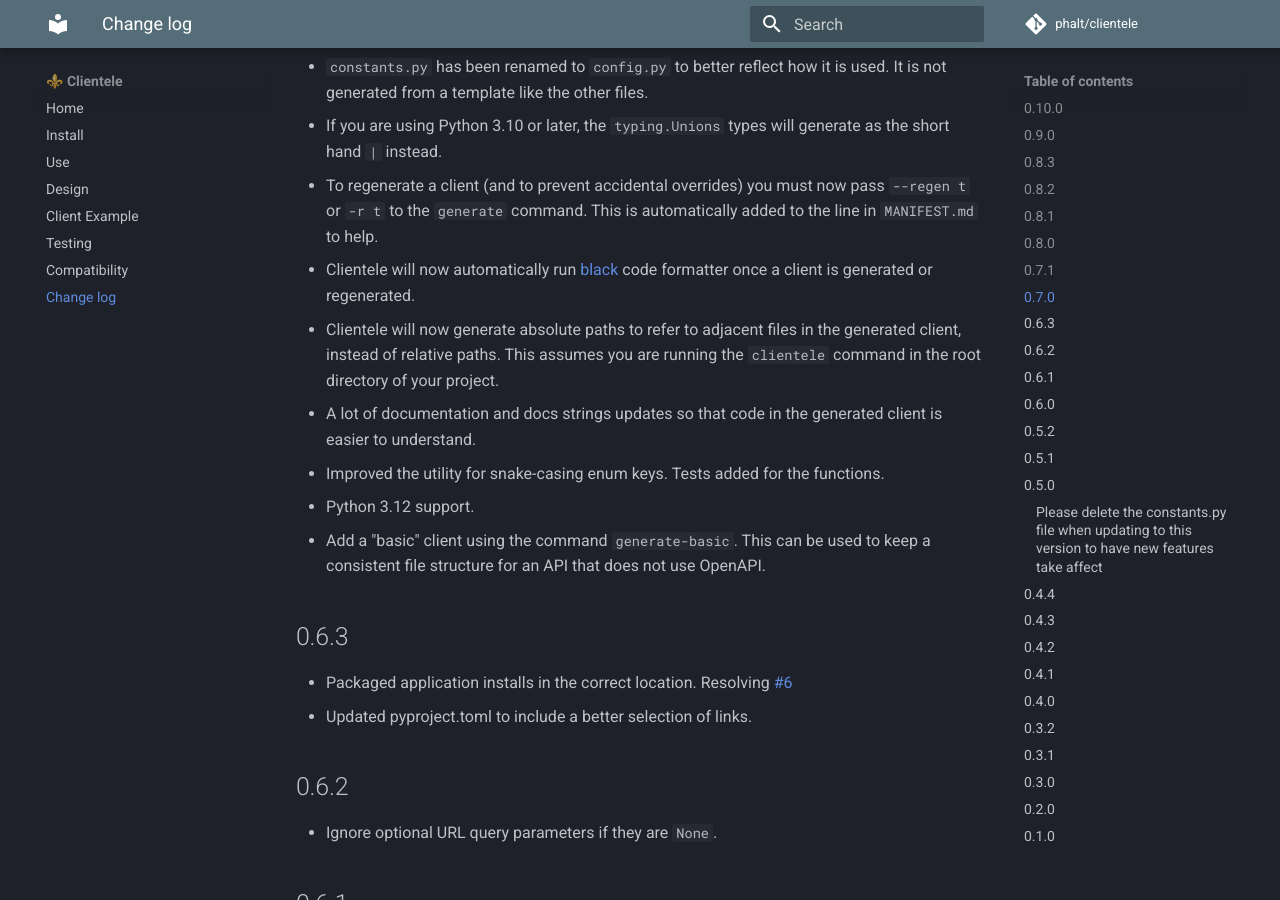
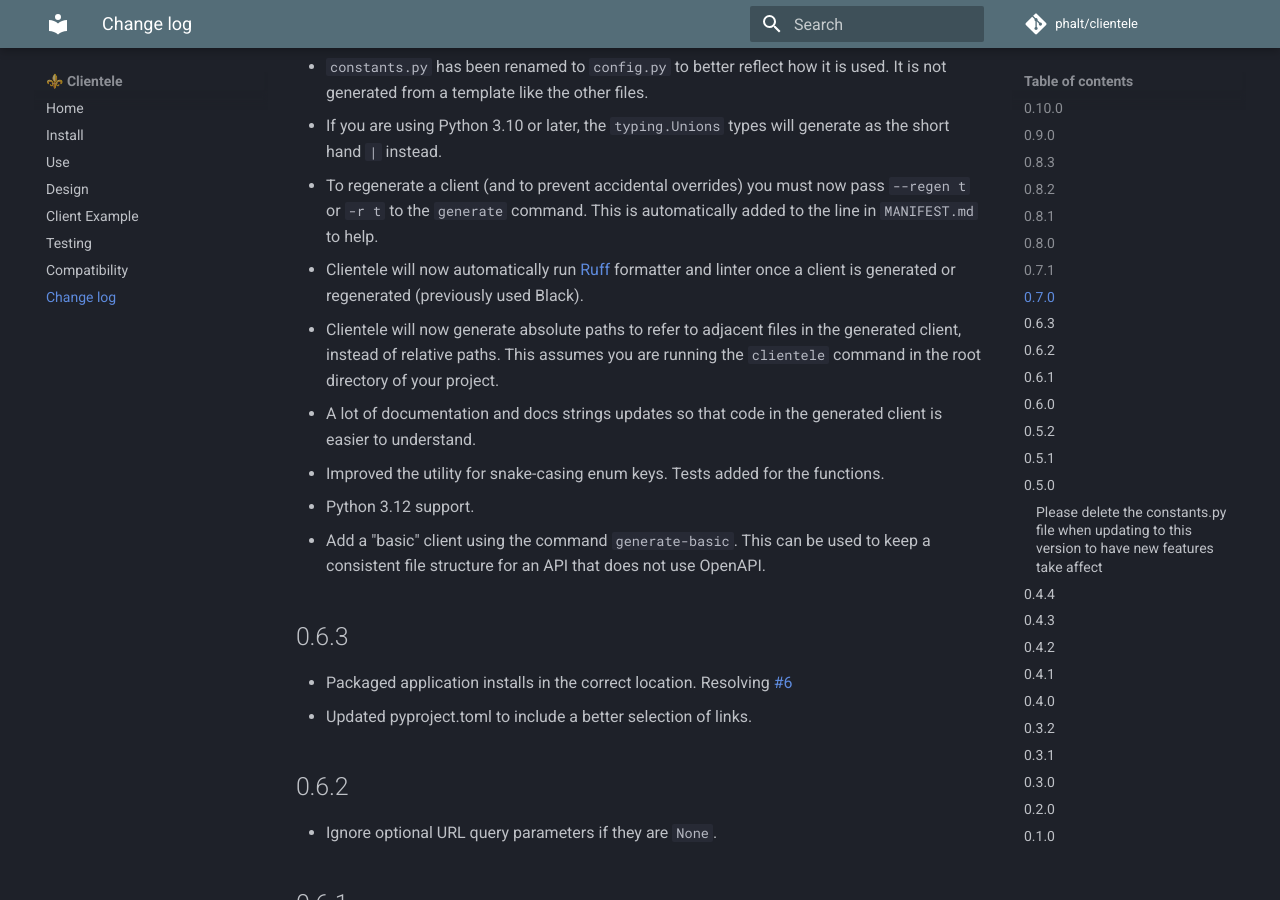
Before and after one commit to phalt/clientele, an MkDocs documentation site: the page built from docs/CHANGELOG.md, in a window 1280 px wide and 900 px high, scrolled down 1634 px. Built offline with MkDocs 1.6.1 and Material for MkDocs 9.7.7, drawn with Linux system fonts in a browser that asks for light colours; comment, search, counter and statistics services are not loaded.

Commit message:
Update documentation to reflect Ruff instead of Black
Co-authored-by: phalt <490685+phalt@users.noreply.github.com>

```diff
--- a/docs/CHANGELOG.md
+++ b/docs/CHANGELOG.md
@@ -46,7 +46,7 @@
 - `constants.py` has been renamed to `config.py` to better reflect how it is used. It is not generated from a template like the other files.
 - If you are using Python 3.10 or later, the `typing.Unions` types will generate as the short hand `|` instead.
 - To regenerate a client (and to prevent accidental overrides) you must now pass `--regen t` or `-r t` to the `generate` command. This is automatically added to the line in `MANIFEST.md` to  help.
-- Clientele will now automatically run [black](https://black.readthedocs.io/en/stable/) code formatter once a client is generated or regenerated.
+- Clientele will now automatically run [Ruff](https://docs.astral.sh/ruff/) formatter and linter once a client is generated or regenerated (previously used Black).
 - Clientele will now generate absolute paths to refer to adjacent files in the generated client, instead of relative paths. This assumes you are running the `clientele` command in the root directory of your project.
 - A lot of documentation and docs strings updates so that code in the generated client is easier to understand.
 - Improved the utility for snake-casing enum keys. Tests added for the functions.
```
Also changed, not shown: CHANGELOG.md (+1 -1 lines), CONTRIBUTING.md (+1 -1 lines), README.md (+1 -1 lines), docs/index.md (+1 -1 lines).
